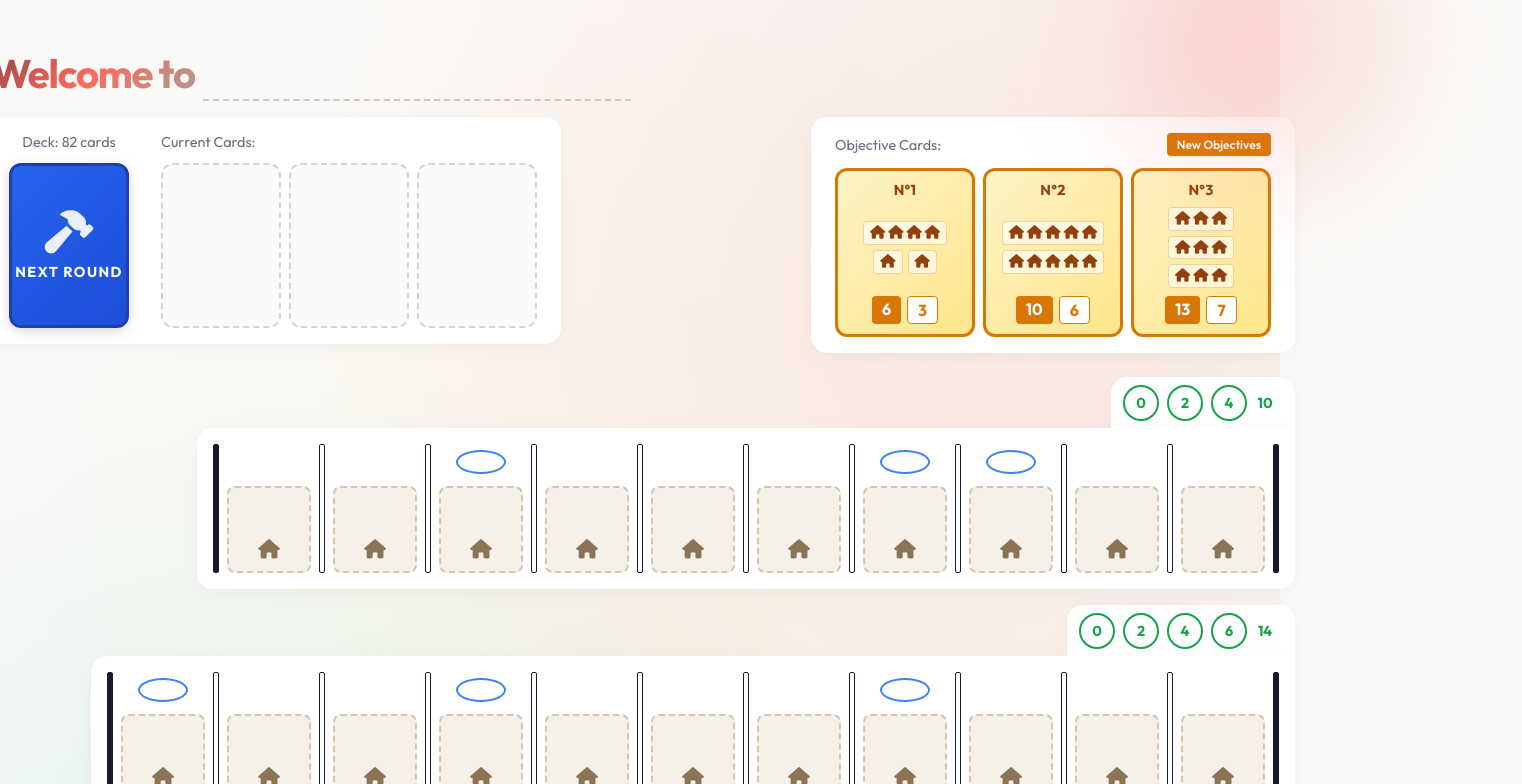
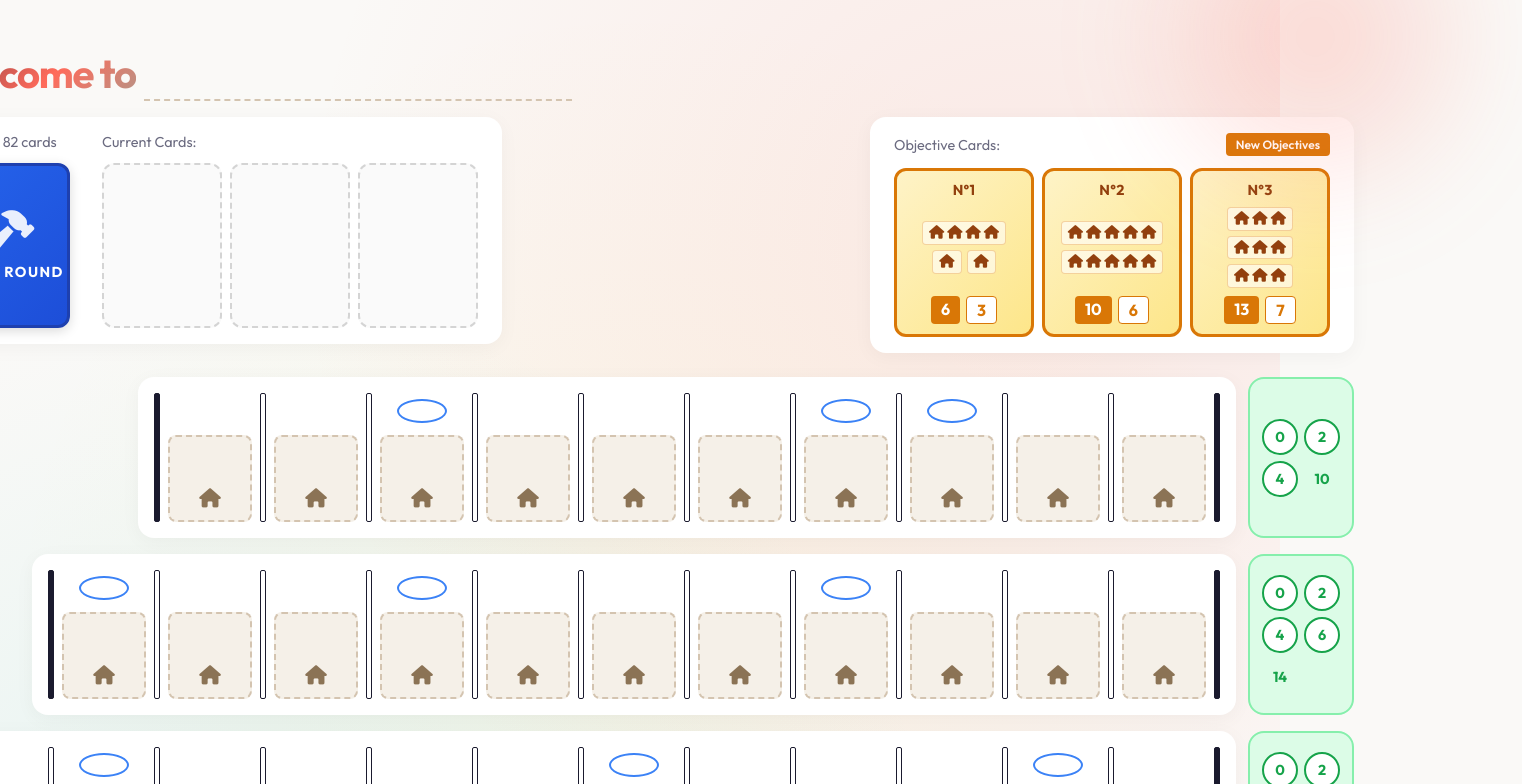
Before and after one commit to ckdoan1/welcome_to, a React (Vite) app: page / in a window 1280 px wide. Shown: the top 784 px of the page, 1522 px wide, since content can reach past the window. Built offline with nearby package versions, Linux system fonts and the light colour scheme.

Commit message:
Updating parks css

```diff
--- a/src/App.css
+++ b/src/App.css
@@ -208,18 +208,12 @@
 
 .street-row {
   display: flex;
-  flex-direction: column;
-  align-items: flex-end;
+  flex-direction: row;
+  align-items: stretch;
   width: 100%;
-  gap: 0;
+  gap: 12px;
   margin-bottom: 1rem;
-}
-
-.street-row .parks {
-  background: white;
-  border-radius: 16px 16px 0 0;
-  box-shadow: 0 4px 20px rgba(0, 0, 0, 0.04);
-  margin-bottom: -1px;
+  justify-content: flex-end;
 }
 
 .house-row {
@@ -234,7 +228,7 @@
 }
 
 .street-row .house-row {
-  border-radius: 16px 0 16px 16px;
+  border-radius: 16px;
 }
 
 .cards-row {
--- a/src/App.jsx
+++ b/src/App.jsx
@@ -228,12 +228,6 @@ function App() {
         </div>
 
         <div className="street-row">
-          <Parks
-            values={[0, 2, 4]}
-            finalValue={10}
-            activeParks={row1Parks}
-            onParkClick={toggleRow1Park}
-          />
           <div className="house-row">
             {row1.map((house, index) => (
               <HouseLot
@@ -253,15 +247,15 @@ function App() {
               />
             ))}
           </div>
+          <Parks
+            values={[0, 2, 4]}
+            finalValue={10}
+            activeParks={row1Parks}
+            onParkClick={toggleRow1Park}
+          />
         </div>
 
         <div className="street-row">
-          <Parks
-            values={[0, 2, 4, 6]}
-            finalValue={14}
-            activeParks={row2Parks}
-            onParkClick={toggleRow2Park}
-          />
           <div className="house-row">
             {row2.map((house, index) => (
               <HouseLot
@@ -281,15 +275,15 @@ function App() {
               />
             ))}
           </div>
+          <Parks
+            values={[0, 2, 4, 6]}
+            finalValue={14}
+            activeParks={row2Parks}
+            onParkClick={toggleRow2Park}
+          />
         </div>
 
         <div className="street-row">
-          <Parks
-            values={[0, 2, 4, 6, 8]}
-            finalValue={18}
-            activeParks={row3Parks}
-            onParkClick={toggleRow3Park}
-          />
           <div className="house-row">
             {row3.map((house, index) => (
               <HouseLot
@@ -309,6 +303,12 @@ function App() {
               />
             ))}
           </div>
+          <Parks
+            values={[0, 2, 4, 6, 8]}
+            finalValue={18}
+            activeParks={row3Parks}
+            onParkClick={toggleRow3Park}
+          />
         </div>
 
         <Score
--- a/src/components/Parks.css
+++ b/src/components/Parks.css
@@ -1,14 +1,18 @@
 .parks {
   display: flex;
+  flex-direction: column;
   align-items: center;
-  justify-content: flex-end;
-  gap: 0;
-  padding: 8px 12px;
+  justify-content: center;
+  padding: 12px;
+  background: #dcfce7;
+  border: 2px solid #86efac;
+  border-radius: 16px;
 }
 
 .parks-buttons {
-  display: flex;
-  gap: 8px;
+  display: grid;
+  grid-template-columns: repeat(2, 36px);
+  gap: 6px;
 }
 
 .park-button {
--- a/src/components/Parks.jsx
+++ b/src/components/Parks.jsx
@@ -13,9 +13,9 @@ function Parks({ values, finalValue, activeParks = [], onParkClick }) {
             {value}
           </button>
         ))}
-      </div>
-      <div className="parks-final">
-        {finalValue}
+        <div className="parks-final">
+          {finalValue}
+        </div>
       </div>
     </div>
   )
```
